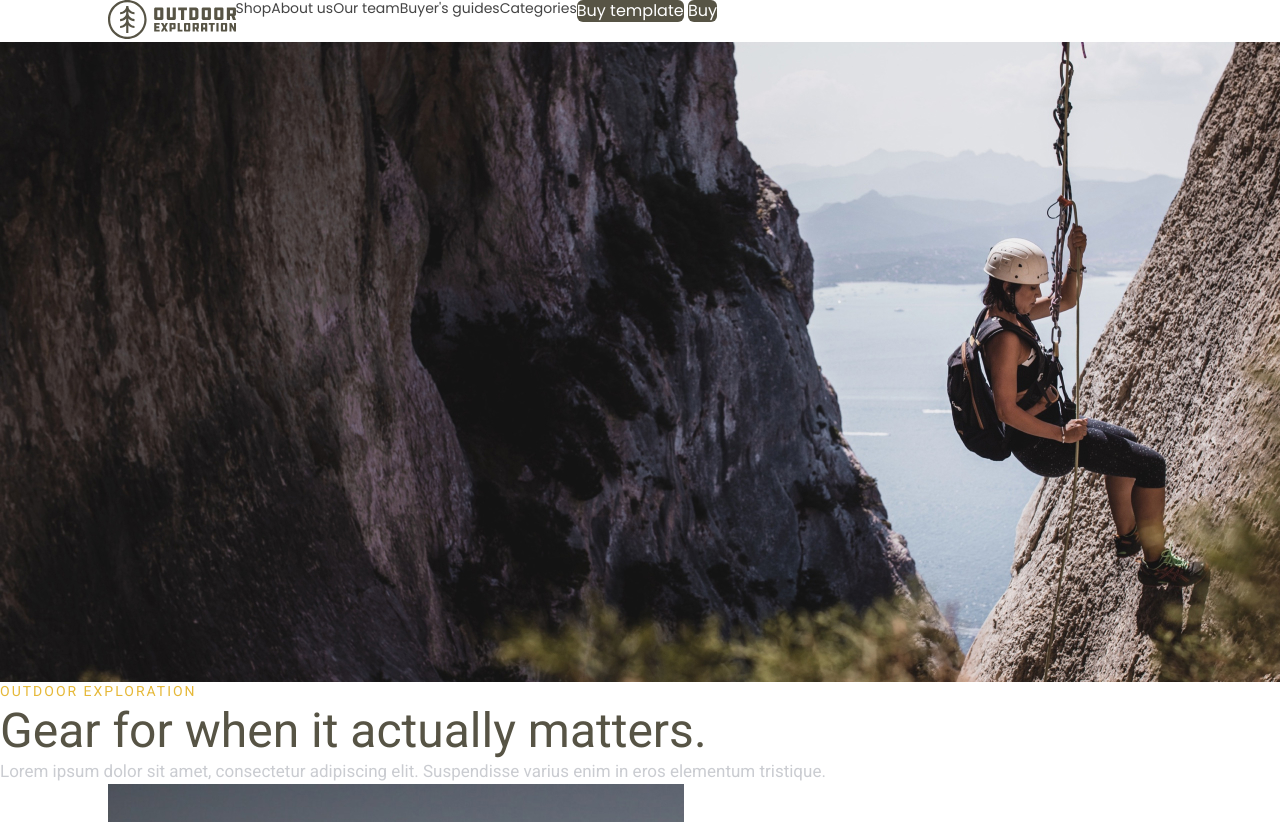
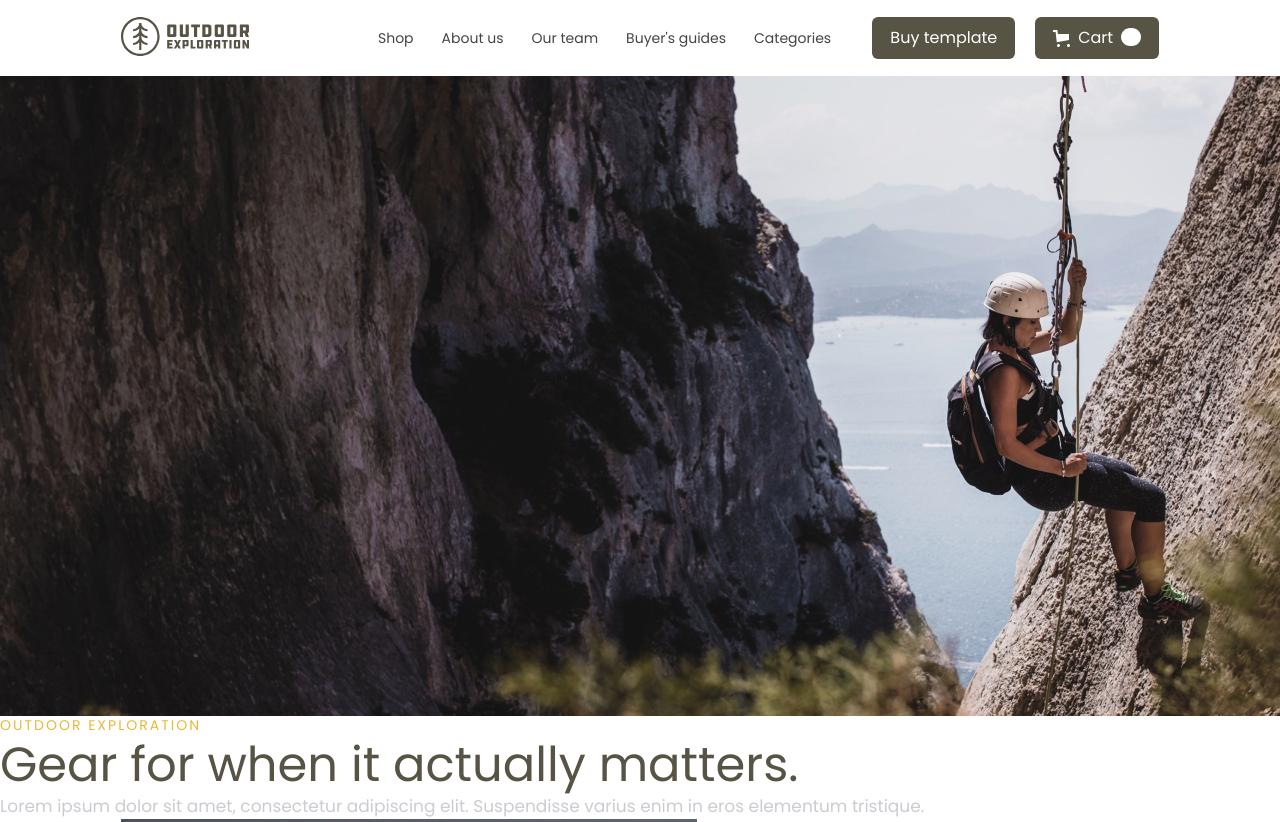
Before and after one commit to sergkrasivskyi/Outdoor, a plain HTML site: page index.html in a window 1280 px wide. Shown: the top 822 px of the page. Drawn offline with Linux system fonts and the light colour scheme.

Commit message:
header complete

```diff
--- a/index.html
+++ b/index.html
@@ -59,11 +59,7 @@
             <button class="cart-menu__purchase-btn" type="submit">
               Buy template
             </button>
-            <button class="cart-menu__cart-btn" type="submit">
-              Buy
-              <!-- before cart-icon svg-->
-              <!-- after items-in-cart-icon svg-->
-            </button>
+            <button class="cart-menu__cart-btn" type="submit">Cart</button>
           </nav>
         </header>
       </div>
@@ -83,7 +79,9 @@
               </figcaption>
             </figure>
             <div class="outdoor--hero__description">
-              <h4 class="outdoor--hero__subtitle section-subtitle">OUTDOOR EXPLORATION</h4>
+              <h4 class="outdoor--hero__subtitle section-subtitle">
+                OUTDOOR EXPLORATION
+              </h4>
               <h2 class="outdoor--hero__title">
                 Gear for when it actually matters.
               </h2>
@@ -120,8 +118,8 @@
             </div>
           </section>
           <!-- our-products section-->
+          <div class="container">
             <section class="our-products">
-            <div class="container">
               <div class="our-products__decription">
                 <h4 class="our-products__subtitle section-subtitle">
                   Our promise
@@ -215,15 +213,19 @@
                   </p>
                 </li>
               </ul>
+            </section>
           </div>
-          </section>
           <!-- store section -->
+          <div class="container">
             <section class="store">
-            <div class="container">
               <div class="store__description">
-                <h4 class="store__subtitle section-subtitle">Meet the family</h4>
-                <h3 class="store__title">What we have in store for you.</h3>
-                <p class="store__txt">
+                <h4 class="store__subtitle section-subtitle">
+                  Meet the family
+                </h4>
+                <h3 class="store__title section-title">
+                  What we have in store for you.
+                </h3>
+                <p class="store__txt section-txt">
                   Morbi neque ex, condimentum dapibus congue et, vulputate ut
                   ligula. Vestibulum sit amet urna turpis. Mauris euismod elit
                   et nisi ultrices, ut faucibus orci tincidunt.
@@ -329,8 +331,8 @@
                 </li>
               </ul>
               <a href="#" class="store__link">Show all categories</a>
+            </section>
           </div>
-          </section>
         </article>
         <!-- advertising  section-->
         <section class="advertising">
@@ -377,8 +379,12 @@
         <!-- buyers-guide -->
         <section class="buyers-guide">
           <div class="buyers-guide__description">
-            <h4 class="buyers-guide__subtitle section-subtitle">Buyer's guides</h4>
-            <h3 class="buyers-guide__title section-title">Navigating our offering.</h3>
+            <h4 class="buyers-guide__subtitle section-subtitle">
+              Buyer's guides
+            </h4>
+            <h3 class="buyers-guide__title section-title">
+              Navigating our offering.
+            </h3>
             <p class="buyers-guide__txt">
               Morbi neque ex, condimentum dapibus congue et, vulputate ut
               ligula. Vestibulum sit amet urna turpis. Mauris euismod elit et
@@ -440,8 +446,12 @@
               class="magazine__img"
             />
             <div class="magazine__description">
-              <h4 class="magazine__subtitle section-subtitle">Some light reading</h4>
-              <h3 class="magazine__title section-title">Subscribe to our magazine today.</h3>
+              <h4 class="magazine__subtitle section-subtitle">
+                Some light reading
+              </h4>
+              <h3 class="magazine__title section-title">
+                Subscribe to our magazine today.
+              </h3>
               <p class="magazine__txt">
                 We are an outdoor gear company focused on Lorem ipsum dolor sit
                 amet, consectetur adipiscing elit. Nullam scelerisque aliquam
--- a/scss/styles.scss
+++ b/scss/styles.scss
@@ -42,16 +42,13 @@ $about-us-link-cl: #575445;
 
 /* shop */
 $shop-subtitle-cl: #FAFAFC;
-/* our-products */
+/* our-products  */
 $products-list-title-fz: 20px;
 $products-list-title-lh: 1.2;
 $products-list-txt-fz: 14px;
 $products-list-txt-lh: 1.4;
 $products-list-cl: #575445;
 
-
-
-// todo додати змінні
 // todo подивитись документацію по scss sass -  додати функції, міксини т.д.
 /* mixins definition*/
 @mixin styler($fz, $lh, $cl) {
@@ -68,8 +65,9 @@ $products-list-cl: #575445;
 }
 /* common classes styles*/
 body {
-	// font-family: 'Poppins', sans-serif;
-	font-family: 'Roboto', sans-serif;
+	max-width: 1440px;
+	font-family: 'Poppins', sans-serif;
+	// font-family: 'Roboto', sans-serif;
 	font-size: $main-fz;
 }
 .none {
@@ -90,7 +88,7 @@ body {
 	margin: -1px;
 }
 .wrapper {
-	max-width: 1140px;
+	max-width: 100%;
 }
 .container {
 	padding: 0 9.44%;
@@ -99,6 +97,7 @@ body {
 .section-decription {}
 .section-title {
 	@include styler($section-title-fz, $section-title-lh, $section-title-cl);
+	font-family: 'Roboto', sans-serif;
 }
 .section-subtitle {
 	@include styler($section-subtitle-fz, $section-subtitle-lh, $section-subtitle-cl);
@@ -111,7 +110,7 @@ body {
 
 
 //  header styles
-@import './styles/_header';
+@import './styles/_0header';
 // hero styles
 @import './styles/_1hero';
 // about us styles
--- /dev/null
+++ b/scss/styles/_0header.scss
@@ -0,0 +1,82 @@
+/*------- styles for header -----*/
+.header--outdoor {
+	font-family: 'Poppins';
+	display: flex;
+	flex-flow: row nowrap;
+	align-items: center;
+	gap: 40px;
+	margin: 17px 0;
+}
+
+.header--logo {
+	flex: 0 0 128px;
+	align-self: center;
+}
+
+.header--menu {
+	flex: 1 0 460px;
+	justify-content: end;
+}
+
+.header--cart-menu {
+	flex: 0 0 288px;
+
+	display: flex;
+	column-gap: 20px;
+	justify-content: flex-end;
+}
+
+.menu {
+
+	// .menu__list
+	&__list {
+		display: flex;
+		justify-content: end;
+		column-gap: 28px;
+	}
+
+	// .menu__item
+	&__item {}
+
+	// .menu__link
+	&__link {
+		@include styler ($menu-fz, $menu-link-lh, $menu-link-cl);
+	}
+}
+
+.cart-menu {
+
+	&__cart-btn {
+		display: flex;
+		justify-content: center;
+		align-items: center;
+		gap: 8px;
+	}
+
+	&__cart-btn::before {
+		content: '';
+		width: 17px;
+		height: 17px;
+		background-image: url('/images/0header/cart-icon.svg');
+		background-size: contain;
+		background-repeat: no-repeat;
+	}
+
+	&__cart-btn::after {
+		content: '';
+		width: 20px;
+		height: 20px;
+		background-image: url('/images/0header/items-in-cart.svg');
+		background-size: contain;
+		background-repeat: no-repeat;
+	}
+
+	&__purchase-btn,
+	&__cart-btn {
+		@include styler-btn($header-btn-fz, $header-btn-lh, $header-btn-cl, $header-btn-bg-cl, $header-btn-br);
+		padding: 10px 18px;
+		//
+	}
+
+
+}
--- a/scss/styles/_2about-us.scss
+++ b/scss/styles/_2about-us.scss
@@ -15,7 +15,8 @@
 
 	// .about-us__title
 
-	&__title {}
+	&__title {
+	}
 
 	// .about-us__txt
 
--- a/scss/styles/_3our-products.scss
+++ b/scss/styles/_3our-products.scss
@@ -1,7 +1,8 @@
 /*styles for our-products section*/
 
 .our-products {
-
+	display: flex;
+	flex-wrap: wrap;
 	// .our-products__decription
 
 	&__decription {
@@ -14,7 +15,9 @@
 
 	// .our-products__title
 
-	&__title {}
+	&__title {
+		font-family: 'Roboto', sans-serif;
+	}
 
 	// .our-products__txt
 
@@ -26,7 +29,9 @@
 }
 
 .products-list {
-
+	display: grid;
+	grid-template-rows: 1fr, 1fr;
+	grid-template-columns: 1fr, 1fr, 1fr;
 	// .products-list__item
 
 	&__item {
@@ -41,13 +46,14 @@
 
 	&__title {
 		@include styler($products-list-title-fz, $products-list-title-lh, $products-list-cl);
+		font-family: 'Roboto', sans-serif;
 		// text-align: center;
 	}
 
 	// .products-list__txt
 
 	&__txt {
-	@include styler($products-list-txt-fz, $products-list-txt-lh, $products-list-cl);
+		@include styler($products-list-txt-fz, $products-list-txt-lh, $products-list-cl);
 		// text-align: center;
 	}
 }
--- a/scss/styles/_4store.scss
+++ b/scss/styles/_4store.scss
@@ -1,7 +1,37 @@
 /*styles for store section*/
-
 .image-bg img {
 	width: 100%;
+}
+
+.store {
+
+	// .store__description
+
+	&__description {
+		text-align: center;
+	}
+
+	// .store__subtitle
+
+	&__subtitle {}
+
+	// .store__title
+
+	&__title {
+
+	}
+
+	// .store__txt
+
+	&__txt {}
+
+	// .store__goods-list
+
+	&__goods-list {}
+
+	// .store__link
+
+	&__link {}
 }
 
 .goods-list {
--- a/scss/styles/_header.scss
+++ /dev/null
@@ -1,37 +0,0 @@
-/*------- styles for header -----*/
-.header--outdoor {
-	font-family: 'Poppins';
-	display: flex;
-}
-
-.header--logo {}
-
-.header--menu {}
-
-.menu {
-
-	// .menu__list
-	&__list {
-		display: flex;
-	}
-
-	// .menu__item
-	&__item {
-	}
-
-	// .menu__link
-	&__link {
-		@include styler ($menu-fz, $menu-link-lh, $menu-link-cl);
-	}
-}
-
-.header--cart-menu {}
-
-.cart-menu {
-
-	&__purchase-btn,
-	&__cart-btn {
-		@include styler-btn($header-btn-fz, $header-btn-lh, $header-btn-cl, $header-btn-bg-cl, $header-btn-br);
-	}
-
-}
```
Also changed, not shown: css/styles.css, images/#header/cart-icon.svg (deleted), images/0header/cart-icon.png (added), images/0header/cart-icon.svg (added), images/0header/items-in-cart.svg (renamed from images/#header/items-in-cart.svg), images/0header/logo-outdor.svg (renamed from images/#header/logo-outdor.svg). Lines whose indentation alone changed are shown as unchanged.
